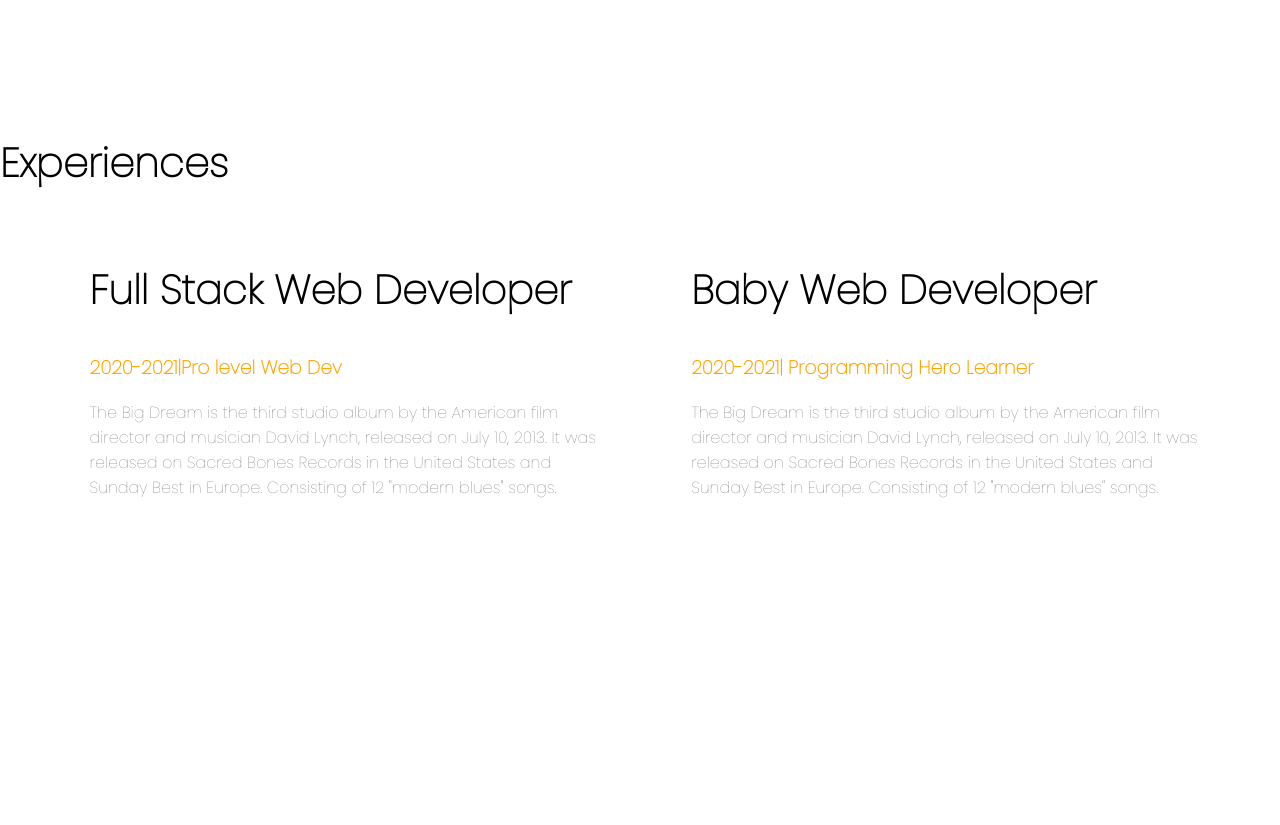
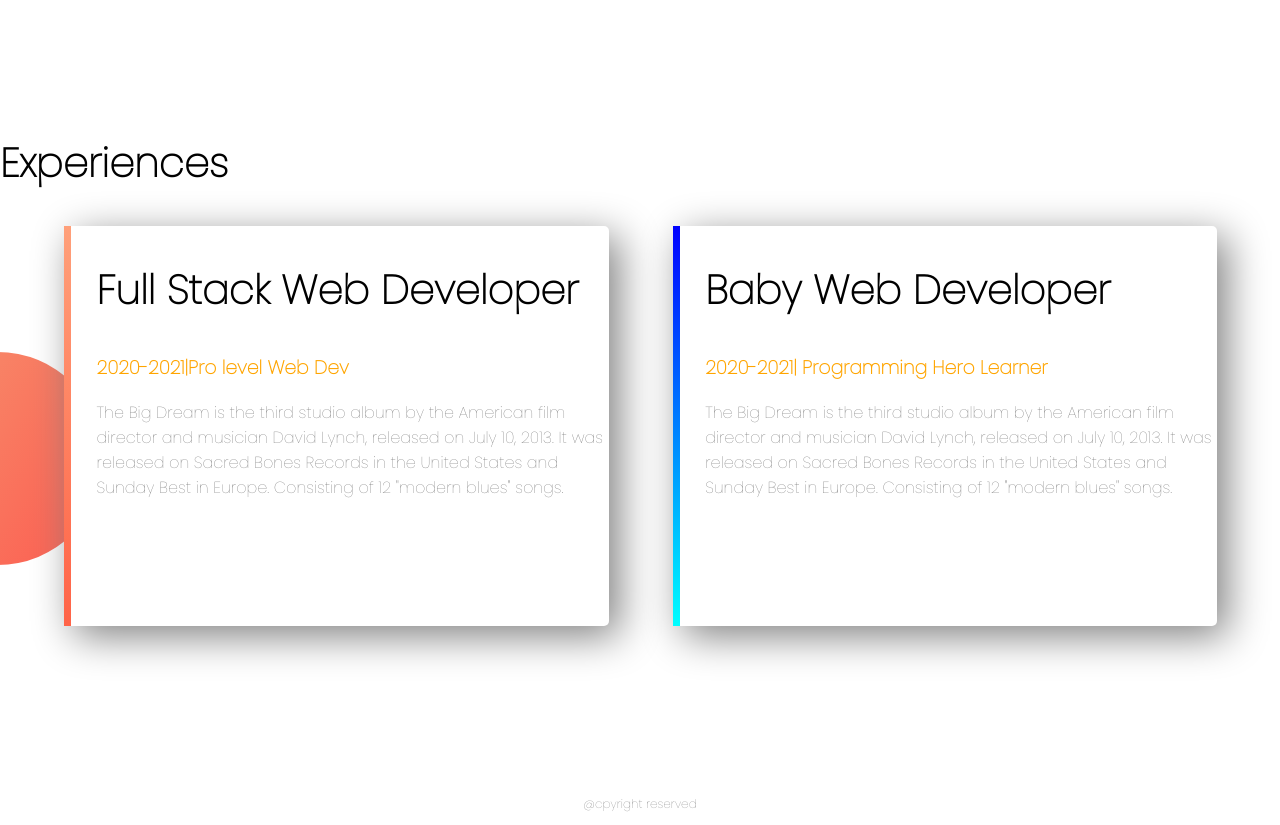
Before and after one commit to athaimahbub/web-portfolio, a plain HTML site: page index.html in a window 1280 px wide. Shown: the part 1200-2025 px from the top of the page. Before the commit the page ends 1983 px from the top, so only its background shows below. Drawn offline with Linux system fonts and the light colour scheme.

Commit message:
Full web portfolio has ready

```diff
--- a/index.html
+++ b/index.html
@@ -38,14 +38,14 @@
     </section>
     <section class="experience-area">
         <h2>Experiences</h2>
-        <div class="half-width">
+        <div id="full-stack"class="half-width single-experience">
             <h2>Full Stack Web Developer</h2>
             <h3 class="orange-highlight">2020-2021|Pro level Web Dev</h3>
             <p>
                 The Big Dream is the third studio album by the American film director and musician David Lynch, released on July 10, 2013. It was released on Sacred Bones Records in the United States and Sunday Best in Europe. Consisting of 12 "modern blues" songs.
             </p>
         </div>
-        <div class="half-width">
+        <div id="baby-web" class="half-width single-experience">
             <h2>Baby Web Developer</h2>
             <h3 class="orange-highlight">2020-2021| Programming Hero Learner </h3>
             <p>
@@ -54,4 +54,7 @@
         </div>
     </section>
 </body>
+<footer>
+    <p>@cpyright reserved</p>
+</footer>
 </html>
--- a/style.css
+++ b/style.css
@@ -45,3 +45,28 @@ section{
     background-repeat: no-repeat;
     background-position: right;
 }
+.single-experience{
+    box-shadow: 10px 10px 40px gray;
+    border-radius: 5px;
+    height: 80%;
+    background-color: white;
+}
+.experience-area{
+    background-image: url("image/exp-bg.png");
+    background-repeat: no-repeat;
+    background-position: left;
+}
+#full-stack{
+    border-left: 7px solid;
+    border-image: linear-gradient(180deg, lightSalmon, tomato);
+    border-image-slice: 1;
+}
+#baby-web{
+    border-left: 7px solid;
+    border-image: linear-gradient(180deg, blue,cyan);
+    border-image-slice: 1;
+}
+footer p{
+    text-align: center;
+    font-size: 12px;
+}
```
